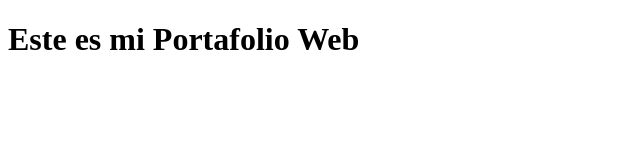
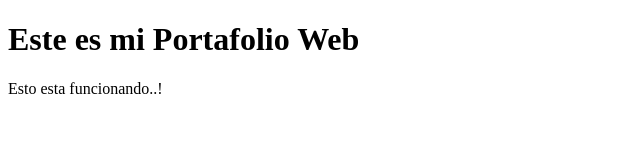
Before and after one commit to Dr-DerlinX/Dr-DerlinX.github.io, a plain HTML site: page index.html in a window 1280 px wide. Shown: the whole page, without its empty margins (0-640 px from the left). Drawn offline with Linux system fonts and the light colour scheme.

Commit message:
Nuevo archivo css

```diff
--- a/index.html
+++ b/index.html
@@ -7,5 +7,6 @@
 </head>
 <body>
     <h1>Este es mi Portafolio Web</h1>
+    <p>Esto esta funcionando..!</p>
 </body>
 </html>
```
Also changed, not shown: style.css (added).
